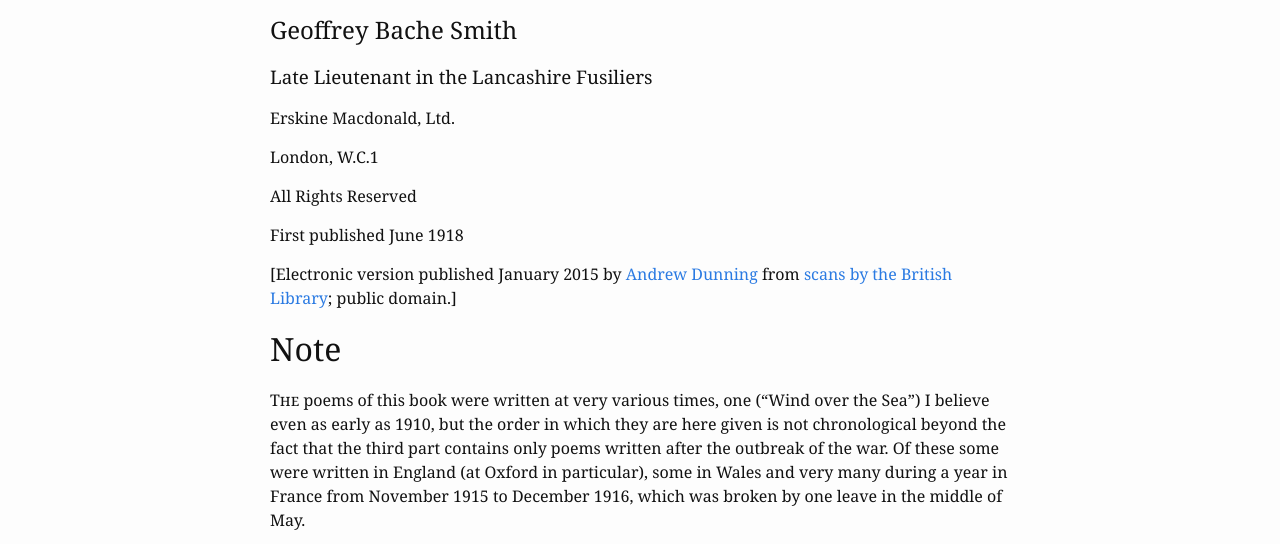
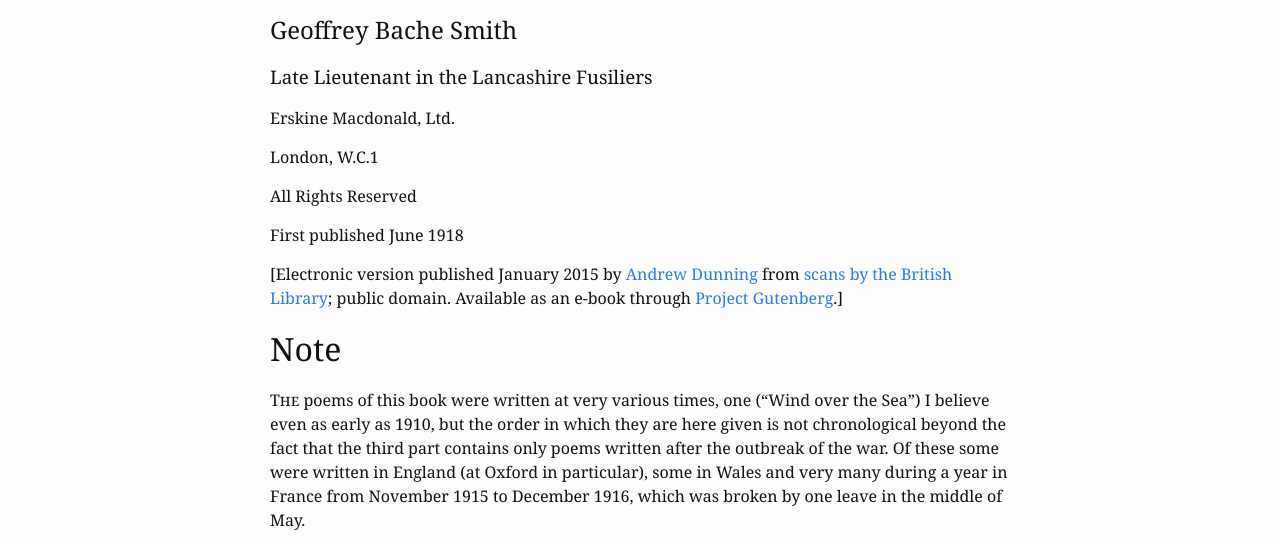
Before and after one commit to adunning/spring-harvest, a plain HTML site: page index.html in a window 1280 px wide. Shown: the part 504-1048 px from the top of the page. Drawn offline with Linux system fonts and the light colour scheme.

Commit message:
Note e-book availability.

```diff
--- a/index.html
+++ b/index.html
@@ -56,7 +56,7 @@
 <!-- 6 -->
 <p>All Rights Reserved</p>
 <p>First published June 1918</p>
-<p>[Electronic version published January 2015 by <a href="http://andrewdunning.ca/">Andrew Dunning</a> from <a href="http://www.europeana1914-1918.eu/en/europeana/record/9200319/BibliographicResource_3000073607864">scans by the British Library</a>; public domain.]</p>
+<p>[Electronic version published January 2015 by <a href="http://andrewdunning.ca/">Andrew Dunning</a> from <a href="http://www.europeana1914-1918.eu/en/europeana/record/9200319/BibliographicResource_3000073607864">scans by the British Library</a>; public domain. Available as an e-book through <a href="http://www.gutenberg.org/ebooks/48371">Project Gutenberg</a>.]</p>
 <!-- 7 -->
 <h1 id="note">Note</h1>
 <p><span style="font-variant: small-caps;">The</span> poems of this book were written at very various times, one (“Wind over the Sea”) I believe even as early as 1910, but the order in which they are here given is not chronological beyond the fact that the third part contains only poems written after the outbreak of the war. Of these some were written in England (at Oxford in particular), some in Wales and very many during a year in France from November 1915 to December 1916, which was broken by one leave in the middle of May.</p>
```
